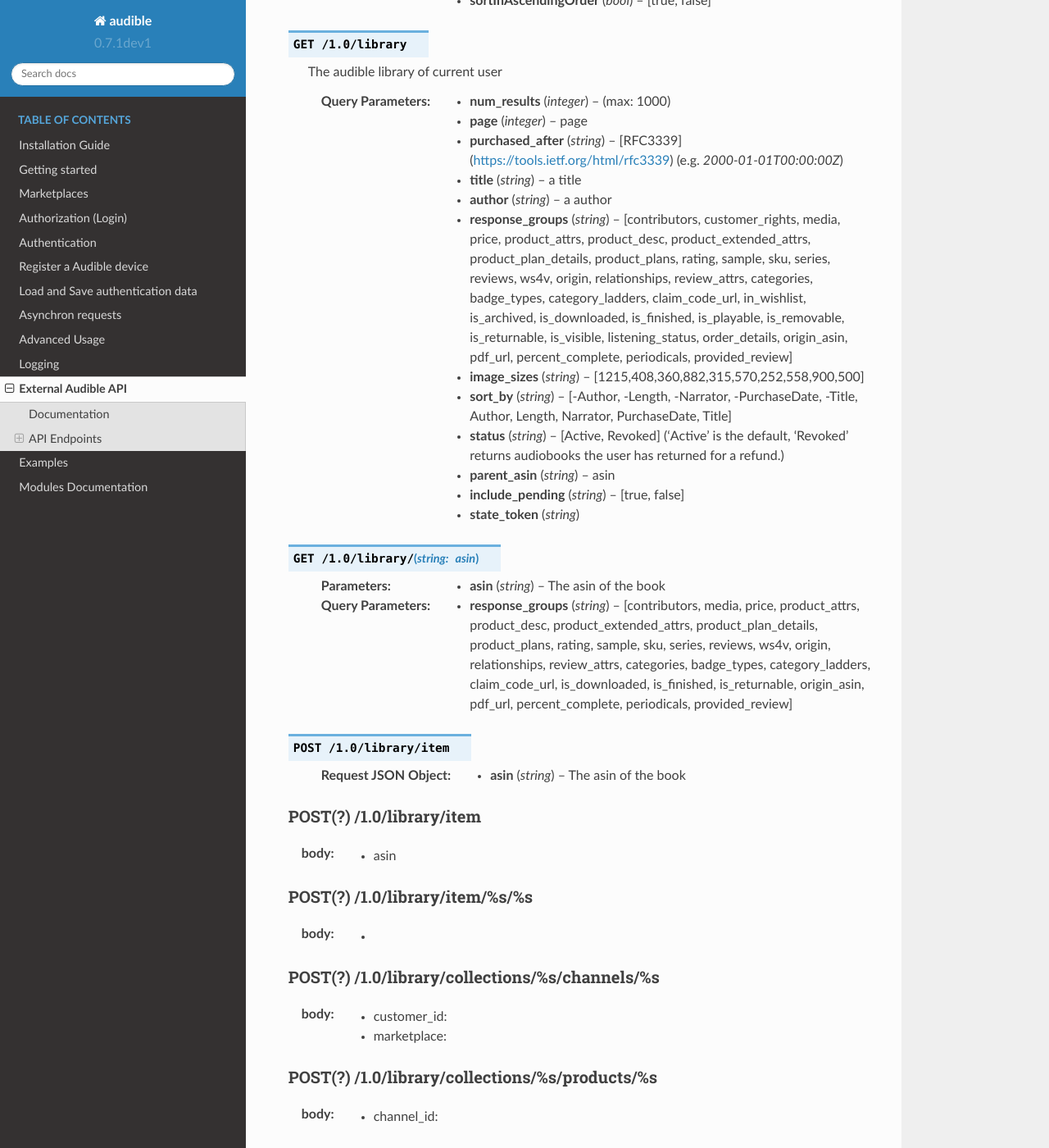
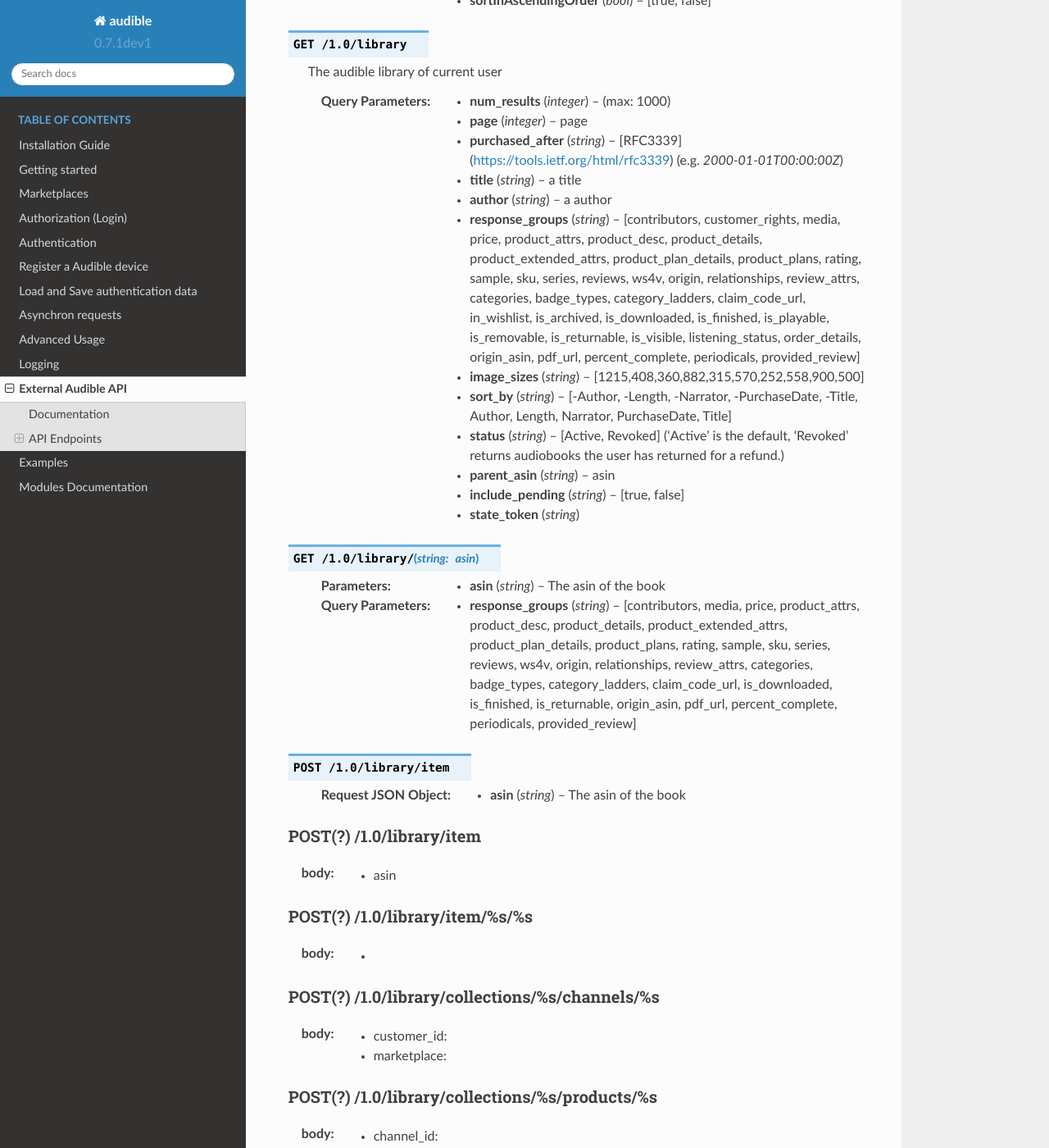
Before and after one commit to mkb79/Audible, a Sphinx documentation site: the page built from docs/source/misc/external_api.rst, in a window 1280 px wide and 1400 px high, scrolled down 1083 px. Shown: the whole window at 82% size. Built offline with Sphinx 7.4.7 and the Read the Docs theme 2.0.0, drawn with Linux system fonts in a browser that asks for light colours.

Commit message:
update external_api.rst

```diff
--- a/docs/source/misc/external_api.rst
+++ b/docs/source/misc/external_api.rst
@@ -66,7 +66,7 @@
    :query string title: a title
    :query string author: a author
    :query string response_groups: [contributors, customer_rights, media, price,
-                                   product_attrs, product_desc,
+                                   product_attrs, product_desc, product_details,
                                    product_extended_attrs, product_plan_details,
                                    product_plans, rating, sample, sku, series,
                                    reviews, ws4v, origin, relationships,
@@ -90,7 +90,7 @@
    :param asin: The asin of the book
    :type asin: string
    :query string response_groups: [contributors, media, price, product_attrs,
-                                   product_desc, product_extended_attrs,
+                                   product_desc, product_details, product_extended_attrs,
                                    product_plan_details, product_plans, rating,
                                    sample, sku, series, reviews, ws4v, origin,
                                    relationships, review_attrs, categories,
```
